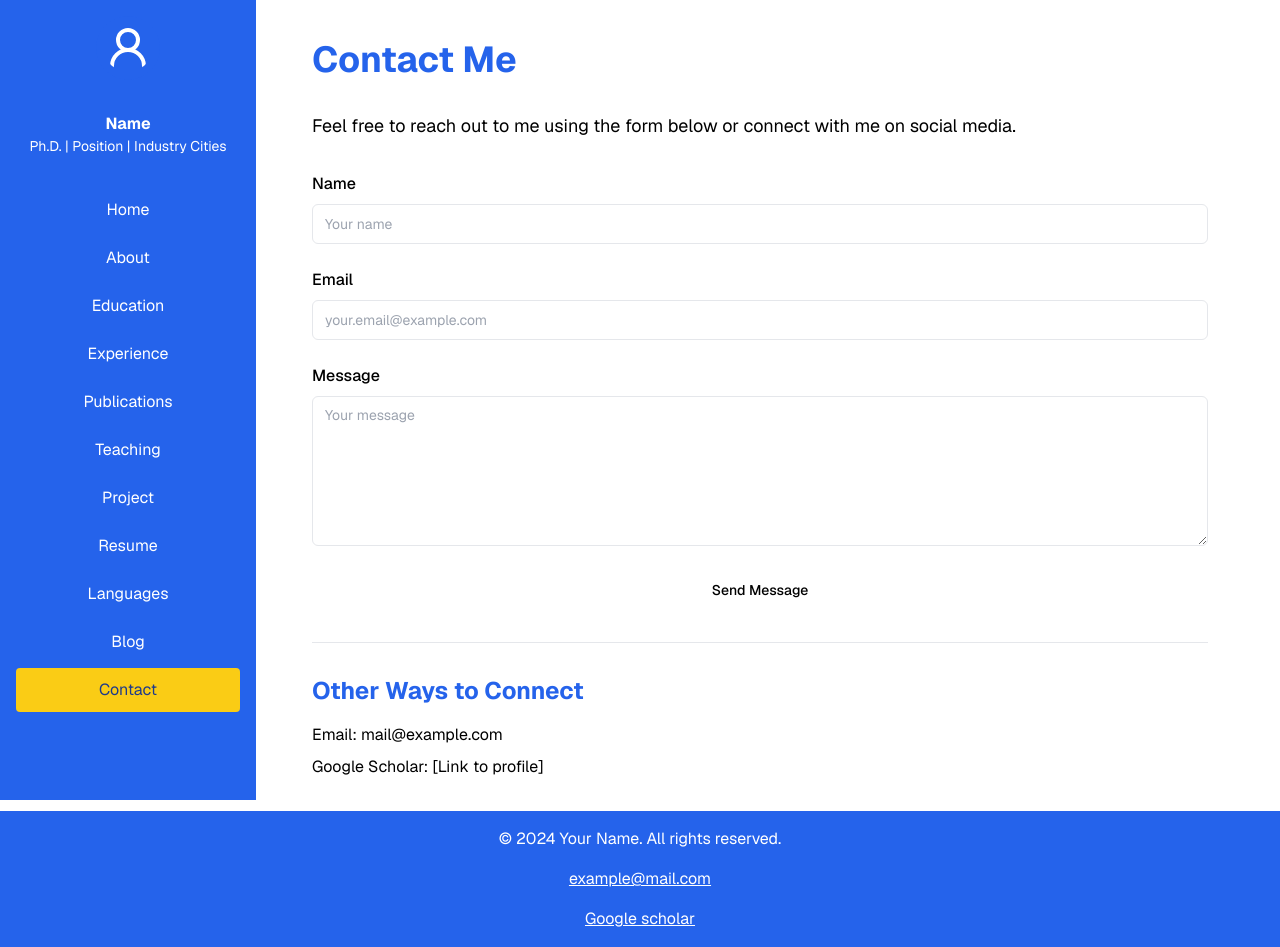
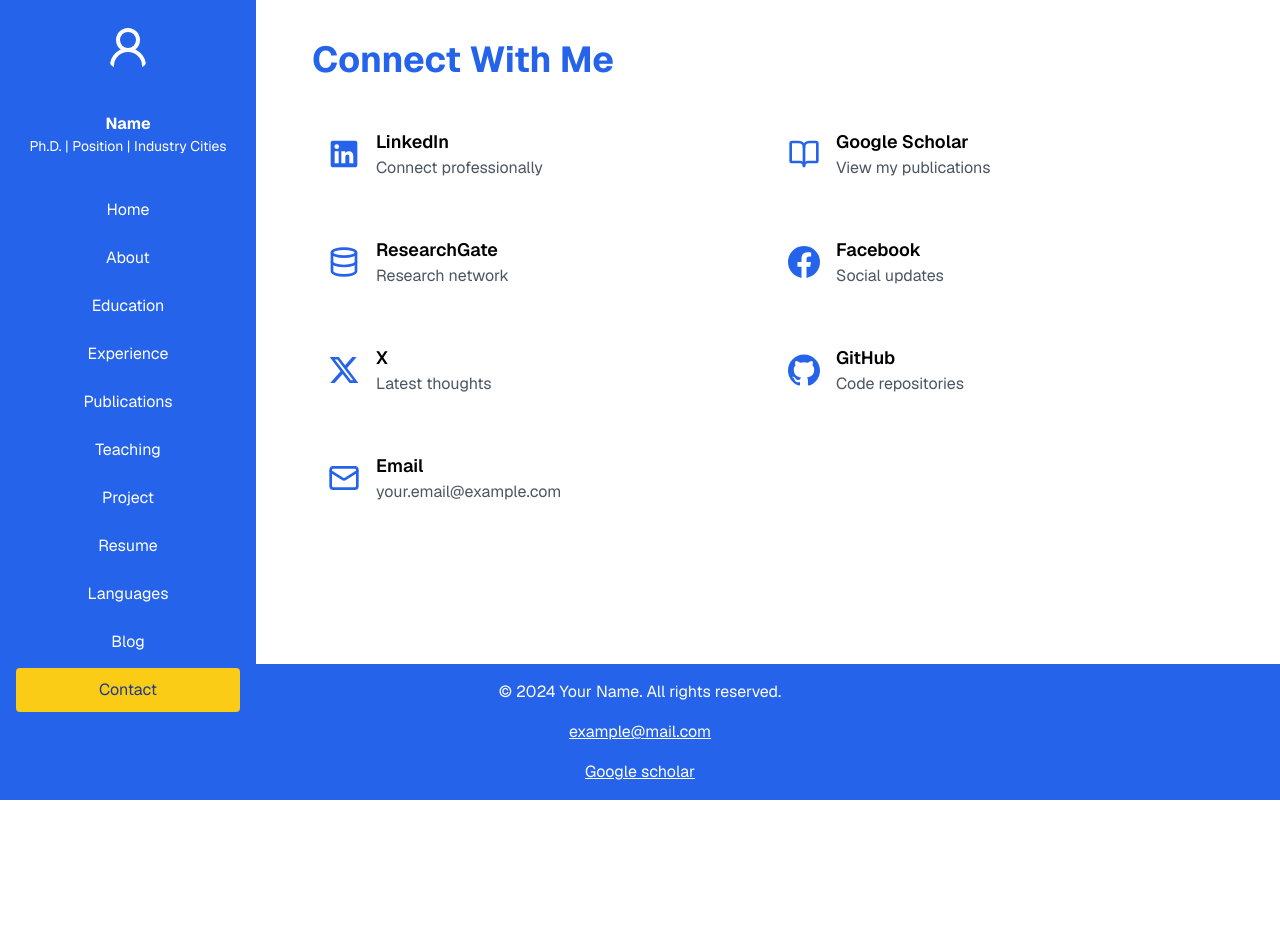
Before and after one commit to Nathaniyell/yunhee-academic-portfolio, a Next.js app: page /contact in a window 1280 px wide. After the commit the page ends 800 px from the top, so only its background shows below. Built offline with nearby package versions, Linux system fonts and the light colour scheme.

Commit message:
update contact and blog pages

```diff
--- a/src/app/blog/page.tsx
+++ b/src/app/blog/page.tsx
@@ -1,9 +1,53 @@
+export default function Blog() {
+  const articles = [
+    {
+      title: "The Impact of Artificial Intelligence on Modern Education",
+      year: 2024,
+      tldr: "An analysis of how AI technologies are transforming educational methodologies and learning outcomes in higher education",
+      link: "/blog/ai-in-education"
+    },
+    {
+      title: "Research Methodology in Social Sciences",
+      year: 2023,
+      tldr: "A comprehensive guide to qualitative and quantitative research methods, data collection techniques, and analysis frameworks",
+      link: "/blog/research-methodology"
+    },
+    {
+      title: "Understanding Quantum Computing Fundamentals",
+      year: 2022,
+      tldr: "An introductory exploration of quantum computing principles, qubits, and their potential impact on computational science",
+      link: "/blog/quantum-computing"
+    },
+    {
+      title: "Climate Change: A Multidisciplinary Perspective",
+      year: 2023,
+      tldr: "Examining climate change through the lens of environmental science, economics, and social policy",
+      link: "/blog/climate-change-perspective"
+    }
+  ];
 
-
-const page = () => {
   return (
-    <div>Blog</div>
-  )
+    <div className="max-w-4xl mx-auto py-8">
+      <h1 className="text-4xl font-bold text-blue-600 mb-8">Academic Articles</h1>
+      <div className="space-y-6">
+        {articles.map((article, index) => (
+          <article key={index} className="border-b border-gray-200 pb-6">
+            <div className="group">
+              <h2 className="text-2xl font-semibold group-hover:text-blue-600 transition-colors">
+                {article.title}
+              </h2>
+              <p className="text-gray-600 mt-1">{article.year}</p>
+              <p className="text-gray-700 mt-2">{article.tldr}</p>
+              <a
+                href={article.link}
+                className="inline-block mt-3 text-blue-600 hover:text-blue-800 font-medium"
+              >
+                Read More →
+              </a>
+            </div>
+          </article>
+        ))}
+      </div>
+    </div>
+  );
 }
-
-export default page
--- a/src/app/contact/page.tsx
+++ b/src/app/contact/page.tsx
@@ -1,54 +1,106 @@
-import { Button } from "@/components/ui/button"
-import { Input } from "@/components/ui/input"
-import { Textarea } from "@/components/ui/textarea"
+import { BookOpen, Database, Mail } from "lucide-react"
+import type { LucideIcon } from "lucide-react"
+
+type IconComponent = LucideIcon | React.FC<React.SVGProps<SVGSVGElement>>;
+
+type SocialLink = {
+  name: string;
+  icon: IconComponent;
+  href: string;
+  description: string;
+}
+
+const LinkedInIcon = (props: React.SVGProps<SVGSVGElement>) => (
+  <svg viewBox="0 0 24 24" fill="currentColor" {...props}>
+    <path d="M20.5 2h-17A1.5 1.5 0 002 3.5v17A1.5 1.5 0 003.5 22h17a1.5 1.5 0 001.5-1.5v-17A1.5 1.5 0 0020.5 2zM8 19H5v-9h3zM6.5 8.25A1.75 1.75 0 118.3 6.5a1.78 1.78 0 01-1.8 1.75zM19 19h-3v-4.74c0-1.42-.6-1.93-1.38-1.93A1.74 1.74 0 0013 14.19a.66.66 0 000 .14V19h-3v-9h2.9v1.3a3.11 3.11 0 012.7-1.4c1.55 0 3.36.86 3.36 3.66z" />
+  </svg>
+);
+
+const FacebookIcon = (props: React.SVGProps<SVGSVGElement>) => (
+  <svg viewBox="0 0 24 24" fill="currentColor" {...props}>
+    <path d="M24 12.073c0-6.627-5.373-12-12-12s-12 5.373-12 12c0 5.99 4.388 10.954 10.125 11.854v-8.385H7.078v-3.47h3.047V9.43c0-3.007 1.792-4.669 4.533-4.669 1.312 0 2.686.235 2.686.235v2.953H15.83c-1.491 0-1.956.925-1.956 1.874v2.25h3.328l-.532 3.47h-2.796v8.385C19.612 23.027 24 18.062 24 12.073z" />
+  </svg>
+);
+
+const XIcon = (props: React.SVGProps<SVGSVGElement>) => (
+  <svg viewBox="0 0 24 24" fill="currentColor" {...props}>
+    <path d="M18.244 2.25h3.308l-7.227 8.26 8.502 11.24H16.17l-5.214-6.817L4.99 21.75H1.68l7.73-8.835L1.254 2.25H8.08l4.713 6.231zm-1.161 17.52h1.833L7.084 4.126H5.117z" />
+  </svg>
+);
+
+const GitHubIcon = (props: React.SVGProps<SVGSVGElement>) => (
+  <svg viewBox="0 0 24 24" fill="currentColor" {...props}>
+    <path d="M12 .297c-6.63 0-12 5.373-12 12 0 5.303 3.438 9.8 8.205 11.385.6.113.82-.258.82-.577 0-.285-.01-1.04-.015-2.04-3.338.724-4.042-1.61-4.042-1.61C4.422 18.07 3.633 17.7 3.633 17.7c-1.087-.744.084-.729.084-.729 1.205.084 1.838 1.236 1.838 1.236 1.07 1.835 2.809 1.305 3.495.998.108-.776.417-1.305.76-1.605-2.665-.3-5.466-1.332-5.466-5.93 0-1.31.465-2.38 1.235-3.22-.135-.303-.54-1.523.105-3.176 0 0 1.005-.322 3.3 1.23.96-.267 1.98-.399 3-.405 1.02.006 2.04.138 3 .405 2.28-1.552 3.285-1.23 3.285-1.23.645 1.653.24 2.873.12 3.176.765.84 1.23 1.91 1.23 3.22 0 4.61-2.805 5.625-5.475 5.92.42.36.81 1.096.81 2.22 0 1.606-.015 2.896-.015 3.286 0 .315.21.69.825.57C20.565 22.092 24 17.592 24 12.297c0-6.627-5.373-12-12-12" />
+  </svg>
+);
+
+const socialLinks: SocialLink[] = [
+  {
+    name: "LinkedIn",
+    icon: LinkedInIcon,
+    href: "https://linkedin.com/in/yourprofile",
+    description: "Connect professionally"
+  },
+  {
+    name: "Google Scholar",
+    icon: BookOpen,
+    href: "https://scholar.google.com/citations?user=yourid",
+    description: "View my publications"
+  },
+  {
+    name: "ResearchGate",
+    icon: Database,
+    href: "https://www.researchgate.net/profile/yourprofile",
+    description: "Research network"
+  },
+  {
+    name: "Facebook",
+    icon: FacebookIcon,
+    href: "https://facebook.com/yourprofile",
+    description: "Social updates"
+  },
+  {
+    name: "X",
+    icon: XIcon,
+    href: "https://twitter.com/yourhandle",
+    description: "Latest thoughts"
+  },
+  {
+    name: "GitHub",
+    icon: GitHubIcon,
+    href: "https://github.com/yourusername",
+    description: "Code repositories"
+  },
+  {
+    name: "Email",
+    icon: Mail,
+    href: "mailto:your.email@example.com",
+    description: "your.email@example.com"
+  }
+]
 
 export default function Contact() {
   return (
     <div className="max-w-4xl mx-auto">
-      <h1 className="text-4xl font-bold text-blue-600 mb-8">Contact Me</h1>
-      <div className="space-y-8">
-        <p className="text-lg">
-          Feel free to reach out to me using the form below or connect with me on social media.
-        </p>
+      <h1 className="text-4xl font-bold text-blue-600 mb-8">Connect With Me</h1>
 
-        <form className="space-y-6">
-          <div className="space-y-2">
-            <label htmlFor="name" className="block font-medium">
-              Name
-            </label>
-            <Input id="name" placeholder="Your name" />
-          </div>
-
-          <div className="space-y-2">
-            <label htmlFor="email" className="block font-medium">
-              Email
-            </label>
-            <Input id="email" type="email" placeholder="your.email@example.com" />
-          </div>
-
-          <div className="space-y-2">
-            <label htmlFor="message" className="block font-medium">
-              Message
-            </label>
-            <Textarea
-              id="message"
-              placeholder="Your message"
-              className="min-h-[150px]"
-            />
-          </div>
-
-          <Button type="submit" className="w-full">
-            Send Message
-          </Button>
-        </form>
-
-        <div className="pt-8 border-t">
-          <h2 className="text-2xl font-bold text-blue-600 mb-4">Other Ways to Connect</h2>
-          <div className="space-y-2">
-            <p>Email: mail@example.com</p>
-            <p>Google Scholar: [Link to profile]</p>
-          </div>
-        </div>
+      <div className="grid grid-cols-1 md:grid-cols-2 gap-6">
+        {socialLinks.map((link) => {
+          const Icon = link.icon;
+          return (
+            <a
+              key={link.name}
+              href={link.href}
+              className="flex items-center p-4 rounded-lg hover:bg-blue-50 transition-colors group"
+            >
+              <Icon className="h-8 w-8 text-blue-600 mr-4 group-hover:scale-110 transition-transform" />
+              <div>
+                <h2 className="font-semibold text-lg">{link.name}</h2>
+                <p className="text-gray-600">{link.description}</p>
+              </div>
+            </a>
+          );
+        })}
       </div>
     </div>
   )
```
